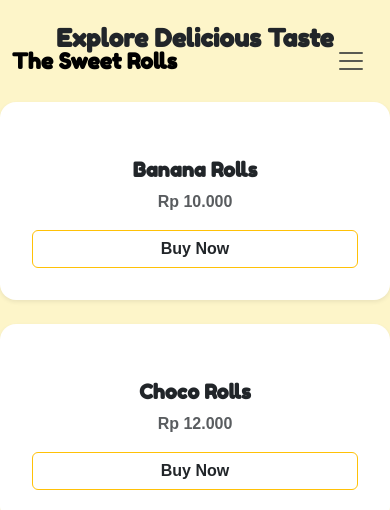
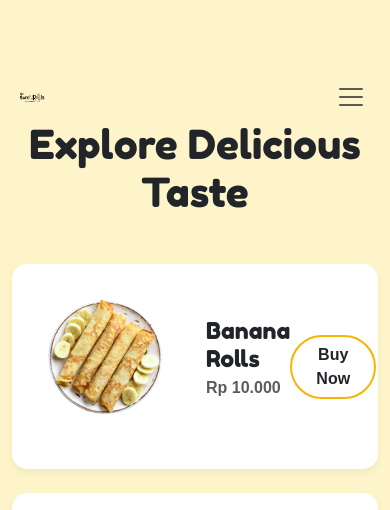
Before and after one commit to pttask/sweetrolls, a Flask app: page /products in a window 390 px wide. Shown: the top 510 px of the page. Run offline with Flask 3, Linux system fonts and the light colour scheme; some web fonts are replaced.

Commit message:
fix html

```diff
--- a/templates/base.html
+++ b/templates/base.html
@@ -13,16 +13,21 @@
 
     <!-- Navbar Bootstrap Transparan -->
     <nav class="navbar navbar-expand-lg bg-transparent position-absolute w-100 z-3">
-        <div class="container mt-2">
-            <a class="navbar-brand fw-bold fs-4" href="{{ url_for('home') }}">The Sweet Rolls</a>
+        <div class="container mt-3">
+            <!-- 1. Ganti Teks dengan Logo Gambar -->
+            <a class="navbar-brand" href="{{ url_for('home') }}">
+                <!-- Ganti logo.png dengan nama file logomu yang asli -->
+                <img src="{{ url_for('static', filename='img/Sweet Rolls (2).png') }}" alt="The Sweet Rolls Logo" height="40">
+            </a>
+
             <button class="navbar-toggler border-0" type="button" data-bs-toggle="collapse" data-bs-target="#navbarNav">
                 <span class="navbar-toggler-icon"></span>
             </button>
             <div class="collapse navbar-collapse" id="navbarNav">
-                <ul class="navbar-nav ms-auto fw-semibold">
-                    <li class="nav-item"><a class="nav-link text-dark" href="{{ url_for('home') }}">Home</a></li>
-                    <li class="nav-item"><a class="nav-link text-dark" href="{{ url_for('products') }}">Products</a></li>
-                    <li class="nav-item"><a class="nav-link btn btn-dark text-white px-4 ms-lg-3 rounded-pill" href="{{ url_for('checkout') }}">Checkout</a></li>
+                <ul class="navbar-nav ms-auto fw-bold align-items-center">
+                    <li class="nav-item"><a class="nav-link text-dark px-3" href="{{ url_for('home') }}">Home</a></li>
+                    <li class="nav-item"><a class="nav-link text-dark px-3" href="{{ url_for('products') }}">Products</a></li>
+                    <li class="nav-item"><a class="nav-link text-dark px-3" href="{{ url_for('checkout') }}">Checkout</a></li>
                 </ul>
             </div>
         </div>
@@ -33,7 +38,6 @@
     {% endblock %}
 
     <script src="https://cdn.jsdelivr.net/npm/bootstrap@5.3.0/dist/js/bootstrap.bundle.min.js"></script>
-    <!-- Panggil JS Custom Kita -->
     <script src="{{ url_for('static', filename='js/script.js') }}"></script>
 </body>
 </html>
--- a/templates/products.html
+++ b/templates/products.html
@@ -1,44 +1,57 @@
 {% extends 'base.html' %}
 
 {% block content %}
-<h2 class="text-center fw-bold mb-5 mt-4">Explore Delicious Taste</h2>
-<div class="row g-4 justify-content-center">
+<!-- Beri padding atas agar tidak tertutup navbar -->
+<div class="container pt-5 mt-5">
+    <h2 class="text-center mb-5 mt-4 text-dark" style="font-size: 2.5rem;">Explore Delicious Taste</h2>
 
-    <!-- Kartu Produk 1 -->
-    <div class="col-md-4">
-        <div class="card h-100 border-0 shadow-sm rounded-4 text-center p-3">
-            <h1 class="mt-3"></h1>
-            <div class="card-body">
-                <h5 class="card-title fw-bold">Banana Rolls</h5>
-                <p class="card-text text-muted fw-semibold">Rp 10.000</p>
-                <a href="{{ url_for('checkout') }}" class="btn btn-outline-warning w-100 fw-bold text-dark">Buy Now</a>
+    <!-- Menggunakan col-md-8 offset-md-2 agar konten berada di tengah dan tidak terlalu lebar -->
+    <div class="row justify-content-center">
+        <div class="col-md-8">
+
+            <!-- Produk 1 -->
+            <div class="product-card mb-4 d-flex align-items-center text-start">
+                <div class="product-img-container me-4 flex-shrink-0">
+                    <img src="{{ url_for('static', filename='img/banana.png') }}" alt="Banana Rolls">
                 </div>
+                <div class="flex-grow-1">
+                    <h3 class="mb-1">Banana Rolls</h3>
+                    <p class="text-muted fw-bold mb-3">Rp 10.000</p>
+                </div>
+                <div>
+                    <a href="{{ url_for('checkout') }}" class="btn btn-outline-warning text-dark fw-bold px-4 rounded-pill border-2" style="border-color: #f8b400;">Buy Now</a>
                 </div>
             </div>
 
-    <!-- Kartu Produk 2 -->
-    <div class="col-md-4">
-        <div class="card h-100 border-0 shadow-sm rounded-4 text-center p-3">
-            <h1 class="mt-3"></h1>
-            <div class="card-body">
-                <h5 class="card-title fw-bold">Choco Rolls</h5>
-                <p class="card-text text-muted fw-semibold">Rp 12.000</p>
-                <a href="{{ url_for('checkout') }}" class="btn btn-outline-warning w-100 fw-bold text-dark">Buy Now</a>
+            <!-- Produk 2 -->
+            <div class="product-card mb-4 d-flex align-items-center text-start">
+                <div class="product-img-container me-4 flex-shrink-0">
+                    <img src="{{ url_for('static', filename='img/banana choco.png') }}" alt="Choco Rolls">
                 </div>
+                <div class="flex-grow-1">
+                    <h3 class="mb-1">Choco Rolls</h3>
+                    <p class="text-muted fw-bold mb-3">Rp 12.000</p>
+                </div>
+                <div>
+                    <a href="{{ url_for('checkout') }}" class="btn btn-outline-warning text-dark fw-bold px-4 rounded-pill border-2" style="border-color: #f8b400;">Buy Now</a>
                 </div>
             </div>
 
-     <!-- Kartu Produk 3 -->
-    <div class="col-md-4">
-        <div class="card h-100 border-0 shadow-sm rounded-4 text-center p-3">
-            <h1 class="mt-3"></h1>
-            <div class="card-body">
-                <h5 class="card-title fw-bold">Cheese Rolls</h5>
-                <p class="card-text text-muted fw-semibold">Rp 12.000</p>
-                <a href="{{ url_for('checkout') }}" class="btn btn-outline-warning w-100 fw-bold text-dark">Buy Now</a>
+            <!-- Produk 3 -->
+            <div class="product-card mb-4 d-flex align-items-center text-start">
+                <div class="product-img-container me-4 flex-shrink-0">
+                    <img src="{{ url_for('static', filename='img/banana cheese.png') }}" alt="Cheese Rolls">
                 </div>
+                <div class="flex-grow-1">
+                    <h3 class="mb-1">Cheese Rolls</h3>
+                    <p class="text-muted fw-bold mb-3">Rp 12.000</p>
+                </div>
+                <div>
+                    <a href="{{ url_for('checkout') }}" class="btn btn-outline-warning text-dark fw-bold px-4 rounded-pill border-2" style="border-color: #f8b400;">Buy Now</a>
                 </div>
             </div>
 
         </div>
+    </div>
+</div>
 {% endblock %}
```
Also changed, not shown: templates/checkout.html (+50 -12 lines), templates/home.html (+5 -7 lines). Lines whose indentation alone changed are shown as unchanged.
